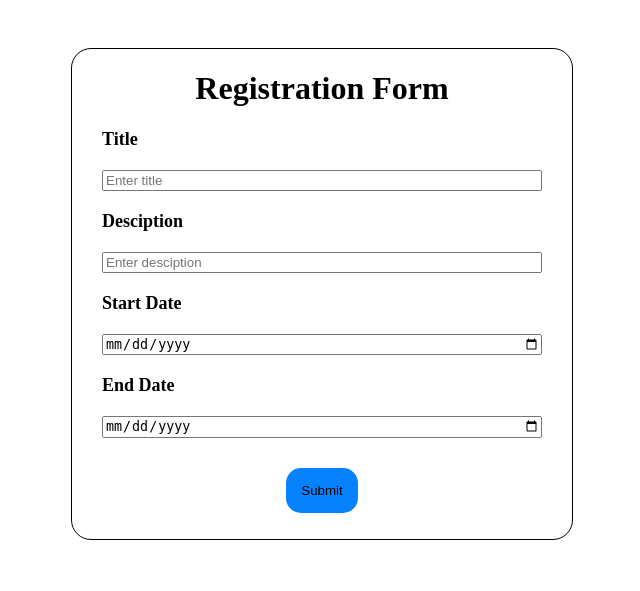
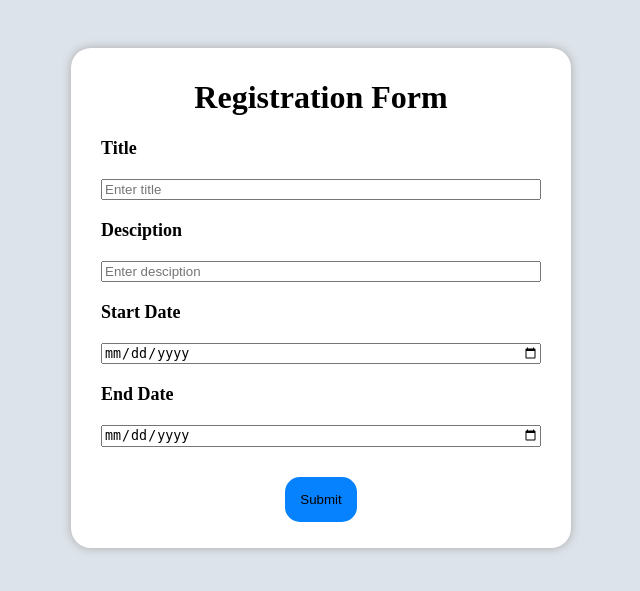
Before and after one commit to swapnil-meshram-09/iBase, a PHP site: page / in a window 1280 px wide. Shown: the top 591 px of the page, without its empty margins (437-1077 px from the left). Run offline with PHP 8.4, Linux system fonts and the light colour scheme.

Commit message:
new commit

```diff
--- a/form/index.css
+++ b/form/index.css
@@ -1,12 +1,18 @@
+body {
+    background: #dde3ea;
+}
+
 #formPage {
     position: relative;
-    border: 1px solid black;
     border-radius: 20px;
     height: 480px;
     width: 500px;
     top: 40px;
     left: 500px;
+    padding-top: 10px;
     padding-bottom: 10px;
+    box-shadow: 0px 0px 10px #aaa;
+    background-color: white;
 }
 
 .title{
```
